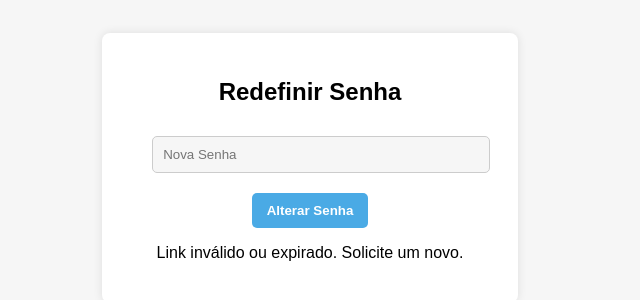
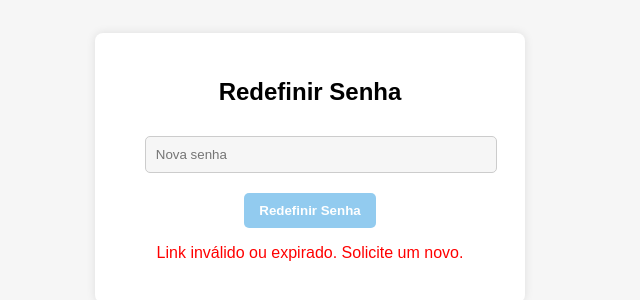
Before and after one commit to CarlosCruz0001/rest-passoword-PDM2, a React (Vite) app: page / in a window 1280 px wide. Shown: the part 232-532 px from the top of the page, without its empty margins (355-995 px from the left). Built offline with nearby package versions, Linux system fonts and the light colour scheme.

Commit message:
atualizações em reset passowrd

```diff
--- a/src/pages/ResetPassword.jsx
+++ b/src/pages/ResetPassword.jsx
@@ -6,14 +6,19 @@ export default function ResetPassword() {
   const [newPassword, setNewPassword] = useState("");
   const [message, setMessage] = useState("");
   const [isSessionValid, setIsSessionValid] = useState(false);
-  const [isLoading, setIsLoading] = useState(true); // Novo estado
+  const [isLoading, setIsLoading] = useState(true);
   const navigate = useNavigate();
 
   useEffect(() => {
-    // Captura os tokens DENTRO do useEffect
+    // Verifica se os tokens estão no hash ou na query string
+    const hashParams = new URLSearchParams(window.location.hash.substring(1));
     const queryParams = new URLSearchParams(window.location.search);
-    const accessToken = queryParams.get('access_token');
-    const refreshToken = queryParams.get('refresh_token');
+
+    // Prioriza os parâmetros do hash (comum em fluxos OAuth)
+    const accessToken = hashParams.get('access_token') || queryParams.get('access_token');
+    const refreshToken = hashParams.get('refresh_token') || queryParams.get('refresh_token');
+
+    console.log("Tokens capturados:", { accessToken, refreshToken }); // Debug
 
     if (!accessToken || !refreshToken) {
       setMessage("Link inválido ou expirado. Solicite um novo.");
@@ -29,13 +34,15 @@ export default function ResetPassword() {
     })
     .then(({ error }) => {
       if (error) {
-        setMessage("Erro ao validar token: " + error.message);
+        console.error("Erro na sessão:", error); // Debug detalhado
+        setMessage(`Falha na validação: ${error.message}`);
         return;
       }
       setIsSessionValid(true);
+      setMessage(""); // Limpa mensagens de erro anteriores
     })
     .finally(() => setIsLoading(false));
-  }, []); // Dependências removidas
+  }, []);
 
   async function handleResetPassword(e) {
     e.preventDefault();
@@ -45,37 +52,47 @@ export default function ResetPassword() {
       return;
     }
 
-    const { error } = await supabase.auth.updateUser({ password: newPassword });
+    try {
+      const { error } = await supabase.auth.updateUser({ password: newPassword });
 
-    if (error) {
-      setMessage("Erro ao redefinir: " + error.message);
-    } else {
-      setMessage("Senha alterada com sucesso!");
+      if (error) throw error;
+
+      setMessage("Senha redefinida com sucesso! Redirecionando...");
       setTimeout(() => navigate("/login"), 2000);
+    } catch (error) {
+      console.error("Erro na redefinição:", error); // Debug
+      setMessage(`Erro: ${error.message}`);
     }
   }
 
   return (
     <div className="container">
       <h2>Redefinir Senha</h2>
+
       {isLoading ? (
-        <p>Validando token...</p>
+        <p>Validando token de acesso...</p>
       ) : (
         <form onSubmit={handleResetPassword}>
           <input
             type="password"
-            placeholder="Nova Senha"
+            placeholder="Nova senha"
             value={newPassword}
             onChange={(e) => setNewPassword(e.target.value)}
             required
             disabled={!isSessionValid}
+            minLength={6}
           />
-          <button type="submit" disabled={!isSessionValid}>
-            Alterar Senha
+          <button
+            type="submit"
+            disabled={!isSessionValid}
+            className={!isSessionValid ? "disabled-button" : ""}
+          >
+            Redefinir Senha
           </button>
         </form>
       )}
-      {message && <p>{message}</p>}
+
+      {message && <p className={isSessionValid ? "success" : "error"}>{message}</p>}
     </div>
   );
 }
--- a/src/styles.css
+++ b/src/styles.css
@@ -77,3 +77,16 @@ body {
     font-size: 16px;
     font-weight: 400;
   }
+
+  .disabled-button {
+    opacity: 0.6;
+    cursor: not-allowed;
+  }
+
+  .error {
+    color: red;
+  }
+
+  .success {
+    color: green;
+  }
```
